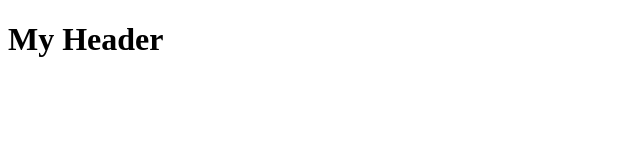
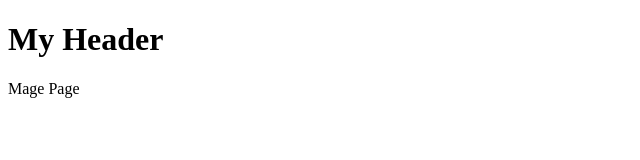
Before and after one commit to imagickid/test-git-2, a plain HTML site: page index.html in a window 1280 px wide. Shown: the full height of the page, 0-640 px from the left. Drawn offline with Linux system fonts and the light colour scheme.

Commit message:
develop main page

```diff
--- a/index.html
+++ b/index.html
@@ -10,6 +10,7 @@
     <header>
       <h1>My Header</h1>
     </header>
+    <main><span>Mage Page</span></main>
     <script src="index.js"></script>
   </body>
 </html>
```
